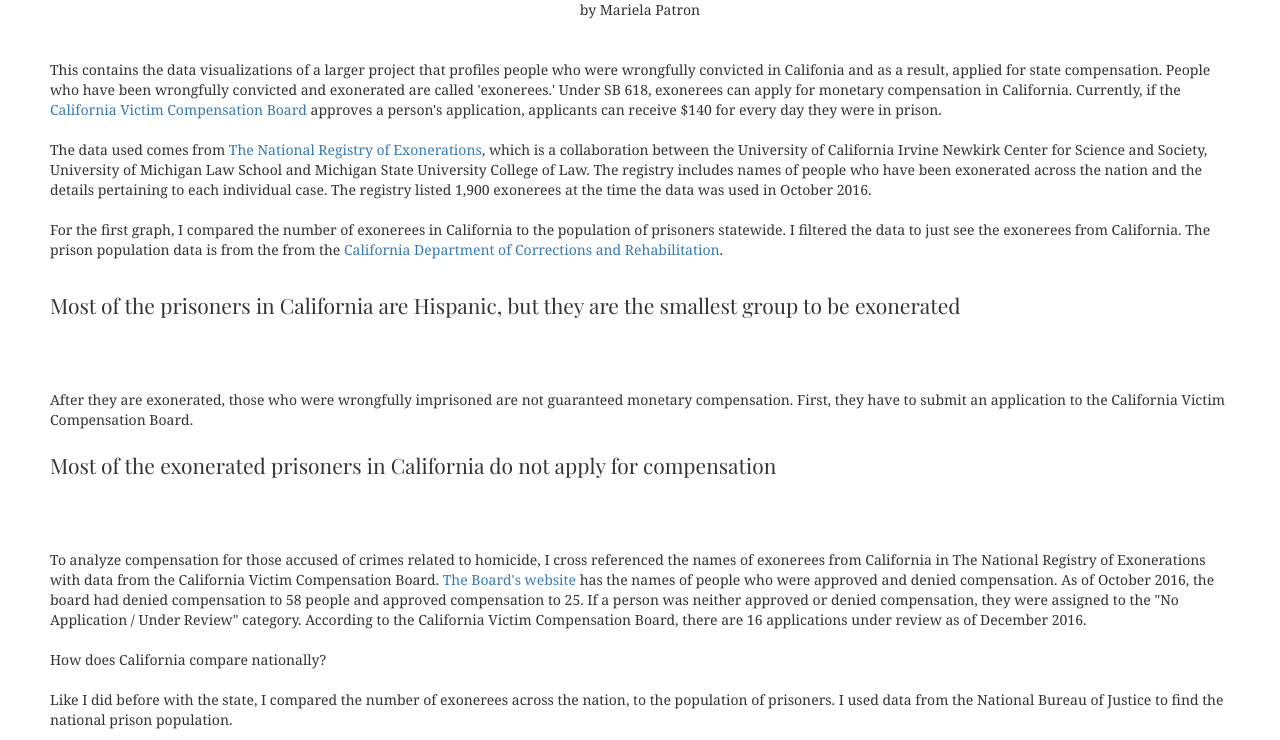
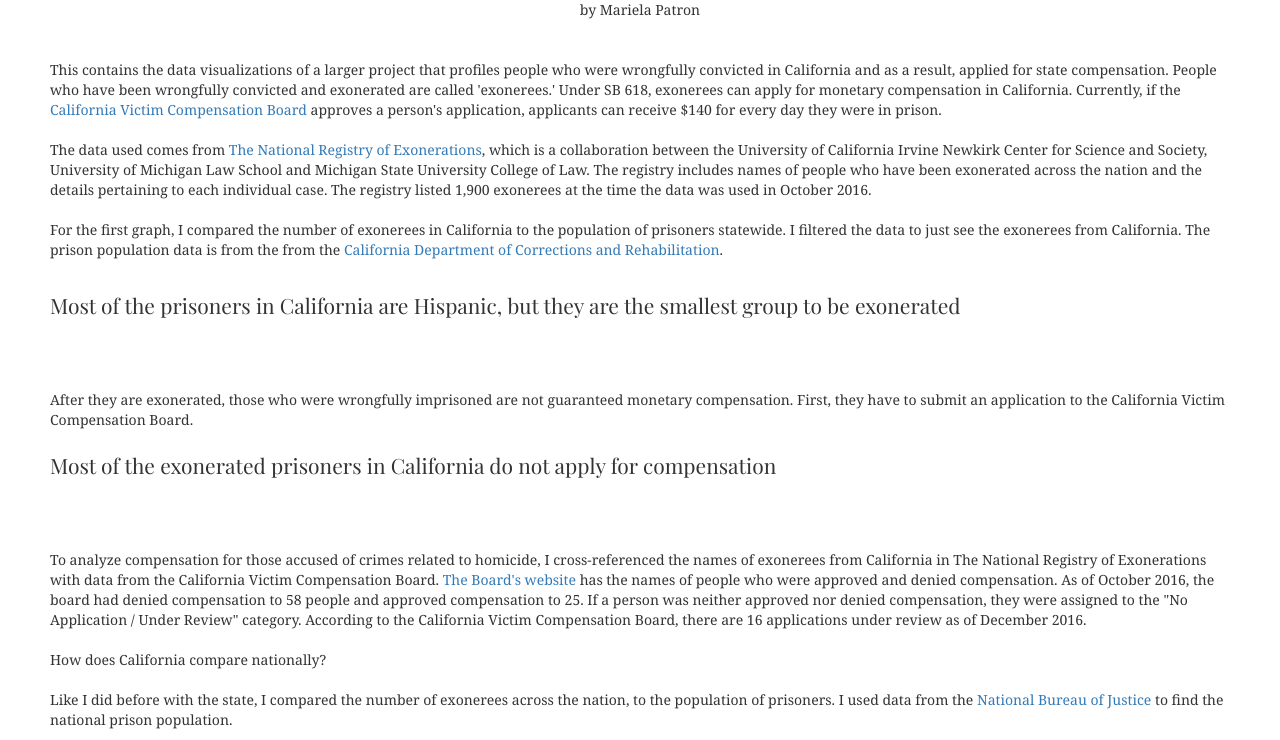
Before and after one commit to MarielaPatron/datavizproject, a plain HTML site: page index.html in a window 1280 px wide. Shown: the part 60-800 px from the top of the page. Drawn offline with nearby package versions, Linux system fonts and the light colour scheme; files that its build step writes are made by us from their sources.

Commit message:
new edits

```diff
--- a/index.html
+++ b/index.html
@@ -78,7 +78,7 @@
 
     <div>
 
-        This contains the data visualizations of a larger project that profiles people who were wrongfully convicted in Califonia and as a result, applied for state compensation. People who have been wrongfully convicted and exonerated are called 'exonerees.' Under SB 618, exonerees can apply for monetary compensation in California. Currently, if the <a href="http://www.vcgcb.ca.gov/" target="_blank">California Victim Compensation Board</a> approves a person's application, applicants can receive $140 for every day they were in prison.
+        This contains the data visualizations of a larger project that profiles people who were wrongfully convicted in California and as a result, applied for state compensation. People who have been wrongfully convicted and exonerated are called 'exonerees.' Under SB 618, exonerees can apply for monetary compensation in California. Currently, if the <a href="http://www.vcgcb.ca.gov/" target="_blank">California Victim Compensation Board</a> approves a person's application, applicants can receive $140 for every day they were in prison.
         <br>
         <br>
         The data used comes from <a href="https://www.law.umich.edu/special/exoneration/Pages/detaillist.aspx" target="_blank"> The National Registry of Exonerations</a>, which is a collaboration between the University of California Irvine Newkirk Center for Science and Society, University of Michigan Law School and Michigan State University College of Law. The registry includes names of people who have been exonerated across the nation and the details pertaining to each individual case. The registry listed 1,900 exonerees at the time the data was used in October 2016.
@@ -114,13 +114,13 @@
     <br>
     <br>
 
-    To analyze compensation for those accused of crimes related to homicide, I cross referenced the names of exonerees from California in The National Registry of Exonerations with data from the California Victim Compensation Board. <a href="http://vcgcb.ca.gov/board/pc4900.aspx" target="_blank">The Board's website </a> has the names of people who were approved and denied compensation. As of October 2016, the board had denied compensation to 58 people and approved compensation to 25. If a person was neither approved or denied compensation, they were assigned to the "No Application / Under Review" category. According to the California Victim Compensation Board, there are 16 applications under review as of December 2016.
+    To analyze compensation for those accused of crimes related to homicide, I cross-referenced the names of exonerees from California in The National Registry of Exonerations with data from the California Victim Compensation Board. <a href="http://vcgcb.ca.gov/board/pc4900.aspx" target="_blank">The Board's website </a> has the names of people who were approved and denied compensation. As of October 2016, the board had denied compensation to 58 people and approved compensation to 25. If a person was neither approved nor denied compensation, they were assigned to the "No Application / Under Review" category. According to the California Victim Compensation Board, there are 16 applications under review as of December 2016.
 
     <br>
     <br>
     How does California compare nationally? <br><br>
 
-    Like I did before with the state, I compared the number of exonerees across the nation, to the population of prisoners. I used data from the National Bureau of Justice to find the national prison population.
+    Like I did before with the state, I compared the number of exonerees across the nation, to the population of prisoners. I used data from the <a href="https://www.bjs.gov/index.cfm?ty=nps" target="_blank">National Bureau of Justice </a>to find the national prison population.
 
     <br>
     <br>
```
